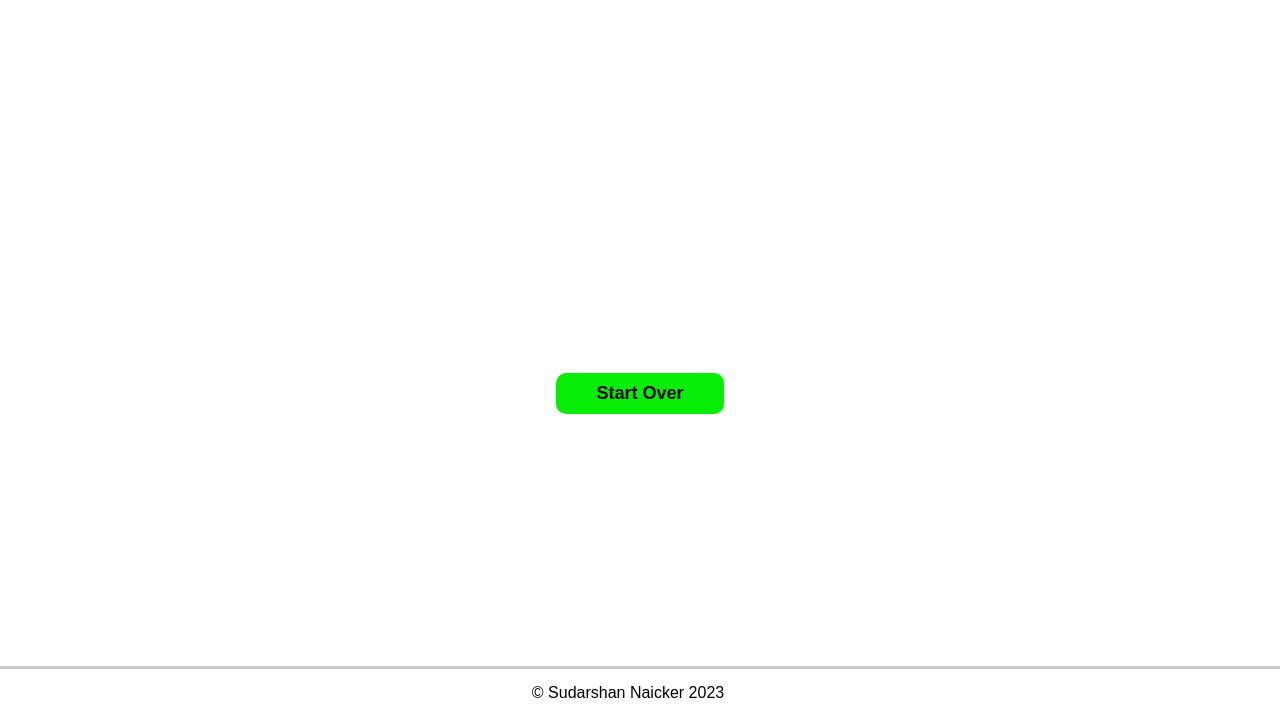
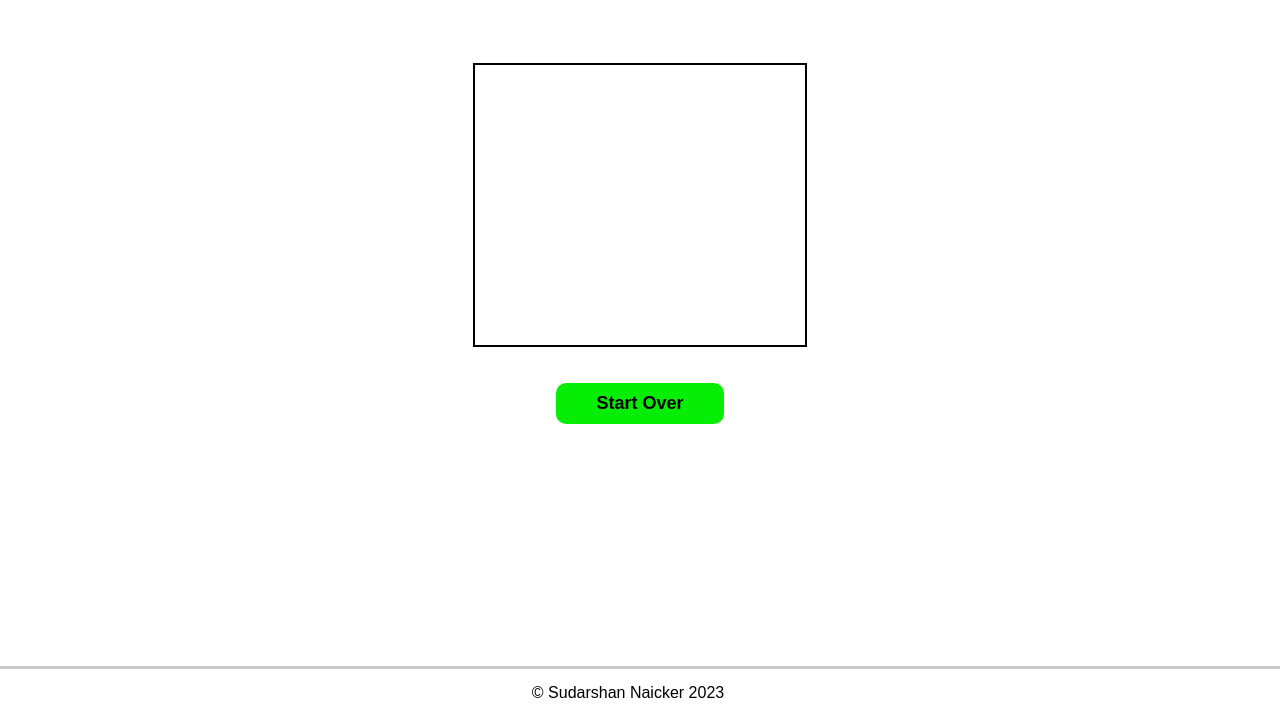
Before and after one commit to Sudarshan12D/Wordle, a plain HTML site: page index.html in a window 1280 px wide. Shown: the part 83-800 px from the top of the page. Drawn offline with Linux system fonts and the light colour scheme; no server answers.

Commit message:
fixed bug

```diff
--- a/style.css
+++ b/style.css
@@ -19,17 +19,17 @@ hr {
 }
 
 #box{
-  width: 270px;
-  height: 274px;
+  width: 300px;
+  height: 280px;
+  padding-left: 30px;
   margin: 0 auto;
   margin-top: 20px;
-
+  border: solid 2px;
   display: flex;
   flex-wrap: wrap;
 
 
 }
-
 .tiles{
   border: 2px solid;
   width:  60px;
```
